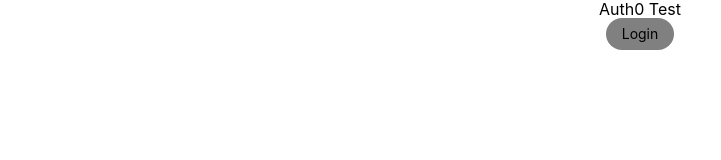
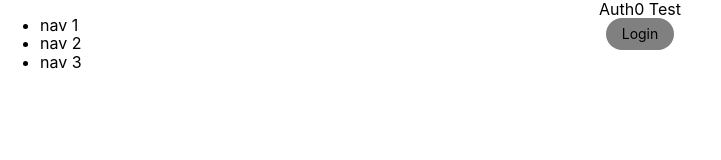
Before and after one commit to kxwzhang/ppr-routes, a React (Create React App) app: page / in a window 1280 px wide. Shown: the top 160 px of the page, without its empty margins (0-721 px from the left). Built offline with nearby package versions, Linux system fonts and the light colour scheme.

Commit message:
Embed NavBar to top-level

```diff
--- a/src/App.js
+++ b/src/App.js
@@ -10,6 +10,7 @@ import { NavigationBar } from './components/NavigationBar'
 function App() {
   return (
     <div>
+      <NavigationBar />
       <Switch>
         <ProtectedRoute exact path='/profile' component={Profile} />
         <ProtectedRoute exact path='/album' component={Album} />
```
Also changed, not shown: 1 other file (tests, documents, lock files or other folders).
